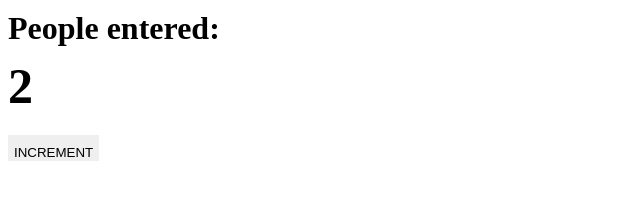
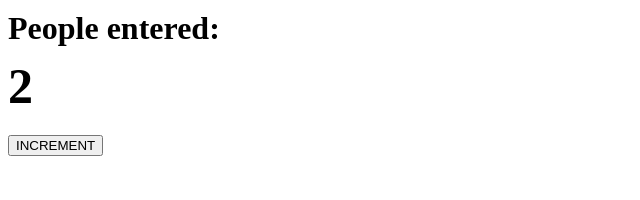
Before and after one commit to tamerlan053/passenger-counter, a plain HTML site: page index.html in a window 1280 px wide. Shown: the whole page, without its empty margins (0-640 px from the left). Drawn offline with Linux system fonts and the light colour scheme.

Commit message:
Update index.css

```diff
--- a/index.css
+++ b/index.css
@@ -8,8 +8,3 @@ h2 {
     margin-top: 0;
     margin-bottom: 20px;
 }
-
-button {
-    border: none;
-    padding-top: 10px;
-}
```
